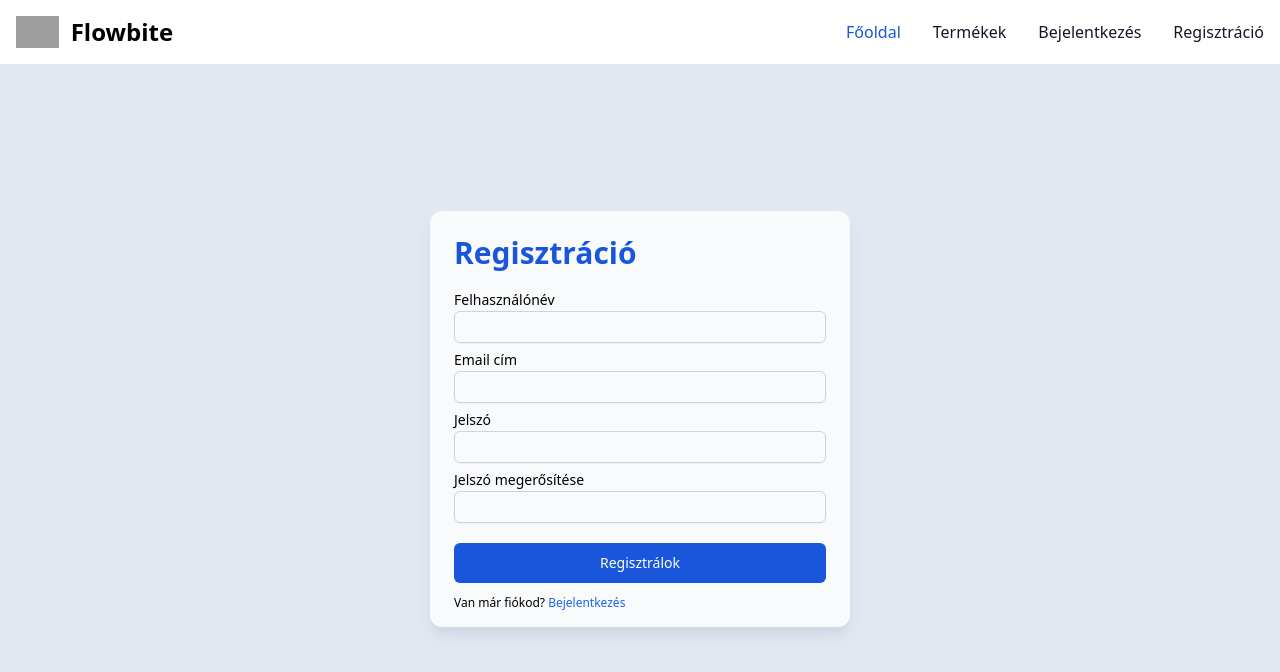
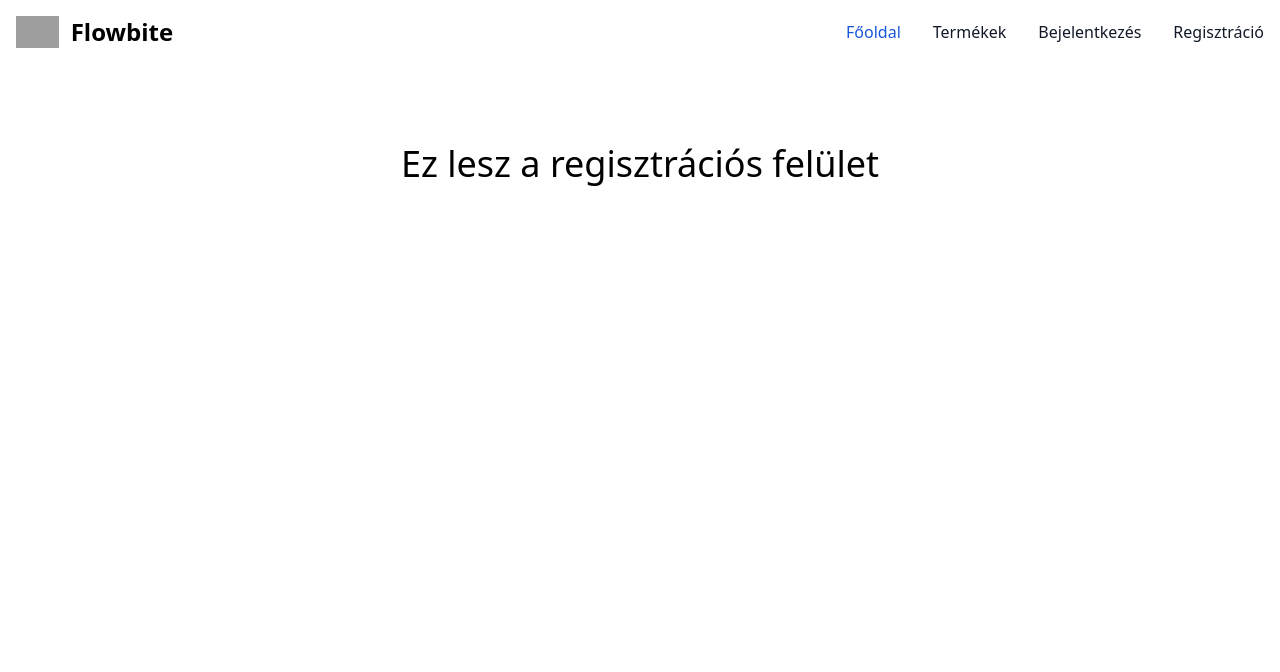
Before and after one commit to SinkoAbel/webshop, a React (Create React App) app in the folder client/: page /registration in a window 1280 px wide. Shown: the top 672 px of the page. Built offline with nearby package versions, Linux system fonts and the light colour scheme; grey boxes are pictures that could not be loaded; the HTML template or start-up script is replaced by a standard one.

Commit message:
Revert "Registration form has added to registration page."
This reverts commit c6cb05cf0e08c732e81ab234087f0abaac8c9165.

```diff
--- a/client/src/components/screens/Registration.jsx
+++ b/client/src/components/screens/Registration.jsx
@@ -2,27 +2,10 @@ import React from 'react';
 
 const Registration = () => {
   return (
-    <div className="flex justify-center items-center h-screen bg-slate-200">
-        <div id="form" className="block bg-slate-50 p-6 rounded-xl shadow-lg shadow-slate-300 w-[420px] mt-[-90px] text-left py-2">
-            <form action="">
-                <h2 className="text-blue-700 text-3xl font-semibold my-4">Regisztráció</h2>
-                <label for="email" className="text-sm">Felhasználónév</label><br/>
-                <input type="text" name="" id="username"
-                    className="h-8 w-full rounded-md border border-slate-300 text-sm pl-2 bg-transparent outline-blue-600 shadow-sm mb-1"/>
-                <label for="email" className="text-sm">Email cím</label><br/>
-                <input type="email" name="" id="email"
-                    className="h-8 w-full rounded-md border border-slate-300 text-sm pl-2 bg-transparent outline-blue-600 shadow-sm mb-1" required/>
-                <label for="password" className="text-sm">Jelszó</label><br/>
-                <input type="password" name="" id="password"
-                    className="h-8 w-full rounded-md border border-slate-300 text-sm pl-2 bg-transparent outline-blue-600 shadow-sm mb-1"/>
-                <label for="confirmPassword" className="text-sm">Jelszó megerősítése</label><br/>
-                <input type="password" name="" id="confirmPassword"
-                    className="h-8 w-full rounded-md border border-slate-300 text-sm pl-2 bg-transparent outline-blue-600 shadow-sm"/>
-                <input type="submit" name="register" value="Regisztrálok" id="signUp"
-                    className="bg-blue-700 w-full h-10 cursor-pointer text-white rounded-md hover:bg-blue-600 hover:outline outline-2 outline-blue-600 outline-offset-2 text-sm mt-5"/><br/>
-                <p className="text-xs my-2 mt-3">Van már fiókod? <a href="/login" className="text-blue-600">Bejelentkezés</a></p>
-            </form>
-        </div>
+    <div className="container mt-20">
+      <header className=''>
+        <h1 className='text-4xl'>Ez lesz a regisztrációs felület</h1>
+      </header>
     </div>
   );
 };
```
